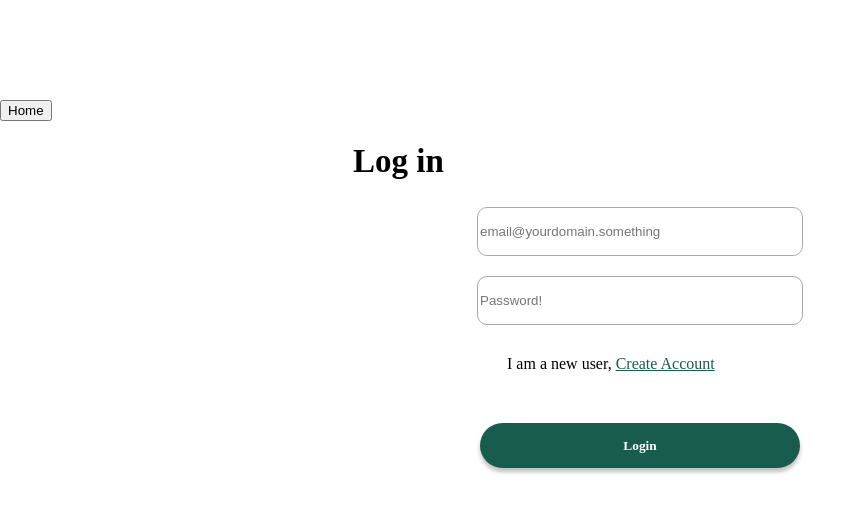
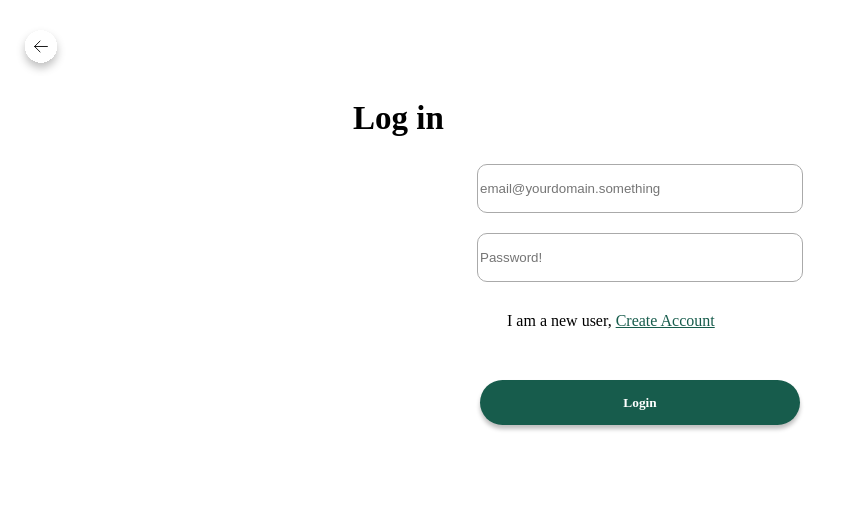
Before and after one commit to sofiaringstedt/final-project, a React (Create React App) app in the folder client/: page /login in a window 1280 px wide. Shown: the top 512 px of the page, without its empty margins (0-866 px from the left). Built offline with nearby package versions, Linux system fonts and the light colour scheme; a web font is replaced by a local one.

Commit message:
Change from Home Button to NavigateBackButton

```diff
--- a/client/src/components/Account.js
+++ b/client/src/components/Account.js
@@ -20,9 +20,6 @@ import {
   EditIcon,
   SignOutIcon
 } from "../styled-components/account"
-
-import NavigateBackButton from "reusables/NavigateBackButton";
-
 
 const Account = ({ setMode, setMethod, setLoggedIn, totalDoses }) => {
   const navigate = useNavigate();
@@ -54,7 +51,6 @@ const Account = ({ setMode, setMethod, setLoggedIn, totalDoses }) => {
 
   return (
     <AccountWrapper>
-      <NavigateBackButton />
         <HeaderContainer>
         <h1>Hello, {firstName}</h1>
         <LogoImage src={tickInfoLogo} alt="Tick info logo" />
--- a/client/src/components/Information.js
+++ b/client/src/components/Information.js
@@ -1,8 +1,10 @@
 import React from "react";
+import NavigateBackButton from "reusables/NavigateBackButton";
 
 const Information = () => {
   return (
     <>
+    <NavigateBackButton />
       <h1>Bitten by a tick</h1>
       <h4>
         Ticks are small insects that bite into the skin and suck blood. Remove
--- a/client/src/components/Login.js
+++ b/client/src/components/Login.js
@@ -2,7 +2,7 @@ import React, { useEffect, useState } from "react";
 import { useNavigate } from "react-router-dom";
 
 import UserForm from "../reusables/UserForm";
-import HomeButton from "reusables/HomeButton";
+import NavigateBackButton from "reusables/NavigateBackButton";
 
 import { loginUser } from "../actions/userActions";
 
@@ -36,7 +36,7 @@ const Login = ({ setLoggedIn }) => {
 
   return (
     <FormContainer>
-      <HomeButton />
+      <NavigateBackButton />
       <StyledHeading>Log in</StyledHeading>
       <UserForm
         email={email}
--- a/client/src/components/NotFound.js
+++ b/client/src/components/NotFound.js
@@ -1,11 +1,10 @@
 import React from "react";
-import { useNavigate } from "react-router-dom";
+import NavigateBackButton from "reusables/NavigateBackButton";
 
 const NotFound = () => {
-  const navigate = useNavigate();
   return (
     <>
-      <button onClick={() => navigate("/")}>Home</button>
+      <NavigateBackButton />
       <h1>404 Page not found</h1>
     </>
   )
--- a/client/src/components/Register.js
+++ b/client/src/components/Register.js
@@ -4,7 +4,7 @@ import { useNavigate } from "react-router-dom";
 import { registerOrEditUser } from "../actions/userActions";
 
 import UserForm from "../reusables/UserForm";
-import HomeButton from "reusables/HomeButton";
+import NavigateBackButton from "reusables/NavigateBackButton";
 import {FormContainer, StyledHeading} from "../styled-components/login"
 
 import { Spinner } from "../styled-components/globalStyles";
@@ -31,7 +31,7 @@ const Register = ({ mode, method }) => {
   return (
     <>
     <FormContainer>
-      <HomeButton />
+      <NavigateBackButton />
       <StyledHeading>Create account</StyledHeading>
       <UserForm
         firstName={firstName}
--- a/client/src/components/Resources.js
+++ b/client/src/components/Resources.js
@@ -1,10 +1,10 @@
 import React from "react";
-import HomeButton from "reusables/HomeButton";
+import NavigateBackButton from "reusables/NavigateBackButton";
 
 const Resources = () => {
   return (
     <>
-    <HomeButton />
+    <NavigateBackButton />
       <ul>
         <li>
           Map of reported cases of TBE per municipality in 2021 data:
--- a/client/src/components/VaccineCard.js
+++ b/client/src/components/VaccineCard.js
@@ -3,7 +3,7 @@ import React, { useState, useEffect } from "react";
 import { addDose, handleDoseDelete, startCounter } from "../actions/cardActions";
 
 import CardForm from "../reusables/CardForm";
-import HomeButton from "reusables/HomeButton";
+import NavigateBackButton from "reusables/NavigateBackButton";
 
 import { Spinner } from "../styled-components/globalStyles";
 import {
@@ -69,7 +69,7 @@ const VaccineCard = ({ dosesArray, setDosesArray, setTrackDose }) => {
   return (
     <>
       <Header>
-        <HomeButton />
+        <NavigateBackButton />
         <CountdownTitle>Book next dose to</CountdownTitle>
         {dosesArray.length > 0 &&
           <CountdownContainer>
--- a/client/src/reusables/HomeButton.js
+++ /dev/null
@@ -1,10 +0,0 @@
-import React from "react";
-import { useNavigate } from "react-router-dom";
-
-const HomeButton = () => {
-  const navigate = useNavigate();
-
-  return <button onClick={() => navigate("/")}>Home</button>
-};
-
-export default HomeButton;
--- a/client/src/reusables/NavigateBackButton.js
+++ b/client/src/reusables/NavigateBackButton.js
@@ -9,14 +9,9 @@ import { BackButton, BackCross, BackArrow } from "styled-components/backButton";
 const NavigateBackButton = () => {
   const navigate = useNavigate();
   if (window.screen.width <= 768) {
-    return <BackButton onClick={() => navigate("/")}><BackCross src={cross} alt="back icon" /></BackButton>
-  // } else if (window.screen.width <= 1024) {
-  //   return <BackButton onClick={() => navigate("/")}><BackArrow src={arrow} alt="back icon" /></BackButton>
-  // } else {
-  //   return <BackButton onClick={() => navigate("/")}><HomeTag>Home</HomeTag></BackButton>
-  // }
+    return <BackButton onClick={() => navigate(-1)}><BackCross src={cross} alt="back icon" /></BackButton>
   } else {
-    return <BackButton onClick={() => navigate("/")}><BackArrow src={arrow} alt="back icon" /></BackButton>
+    return <BackButton onClick={() => navigate(-1)}><BackArrow src={arrow} alt="back icon" /></BackButton>
   }
 };
 
--- a/client/src/styled-components/backButton.js
+++ b/client/src/styled-components/backButton.js
@@ -15,11 +15,3 @@ export const BackCross = styled.img`
 export const BackArrow = styled.img`
   width: 50px;
 `;
-
-export const HomeTag = styled.p`
-  font-size: 18px;
-  font-weight: 200;
-  padding: 5px;
-  border-radius: 5px;
-  box-shadow: 6px 9px 15px -3px rgba(0,0,0,0.63);
-`;
```
